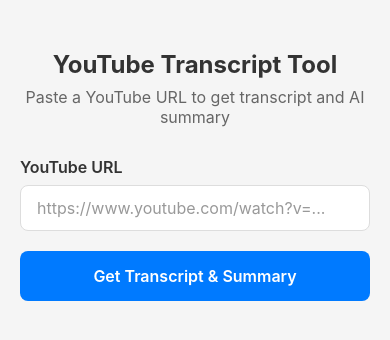
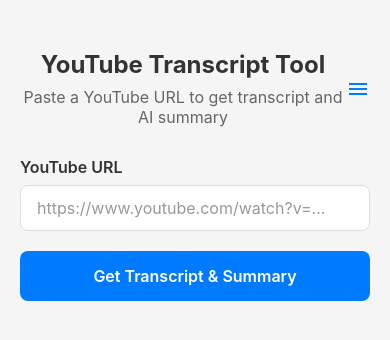
Before and after one commit to alanbouo/TubeChat-AI, a React Native app: screen / in a window 390 px wide. Shown: the top 340 px of the page. Built offline with nearby package versions, Linux system fonts and the light colour scheme.

Commit message:
added hamburger menu

```diff
--- a/App.tsx
+++ b/App.tsx
@@ -33,6 +33,7 @@
   const [error, setError] = useState('');
   const [loading, setLoading] = useState(false);
   const [isTranscriptExpanded, setIsTranscriptExpanded] = useState(false);
+  const [showMenu, setShowMenu] = useState(false);
 
   const handleCopy = async () => {
     await Clipboard.setStringAsync(transcript);
@@ -153,10 +154,28 @@
       <StatusBar style="auto" />
 
       <View style={styles.headerContainer}>
-        <Text style={styles.title}>YouTube Transcript Tool</Text>
-        <Text style={styles.subtitle}>
-          Paste a YouTube URL to get transcript and AI summary
-        </Text>
+        <View style={styles.headerTitles}>
+          <Text style={styles.title}>YouTube Transcript Tool</Text>
+          <Text style={styles.subtitle}>
+            Paste a YouTube URL to get transcript and AI summary
+          </Text>
+        </View>
+        <TouchableOpacity onPress={() => setShowMenu(!showMenu)}>
+          <MaterialIcons name="menu" size={24} color="#007AFF" />
+        </TouchableOpacity>
+        {showMenu && (
+          <View style={styles.menuDropdown}>
+            <TouchableOpacity style={styles.menuItem} onPress={() => { setShowMenu(false); Alert.alert('Historique', 'Ouverture de l\'historique ...'); }}>
+              <Text style={styles.menuItemText}>Historique</Text>
+            </TouchableOpacity>
+            <TouchableOpacity style={styles.menuItem} onPress={() => { setShowMenu(false); Alert.alert('Paramètres', 'Ouverture des paramètres ...'); }}>
+              <Text style={styles.menuItemText}>Paramètres</Text>
+            </TouchableOpacity>
+            <TouchableOpacity style={styles.menuItem} onPress={() => { setShowMenu(false); Alert.alert('Aide', 'Ouverture de l\'aide ...'); }}>
+              <Text style={styles.menuItemText}>Aide</Text>
+            </TouchableOpacity>
+          </View>
+        )}
       </View>
 
       <View style={styles.inputContainer}>
@@ -269,8 +288,14 @@
     paddingTop: 50,
   },
   headerContainer: {
+    flexDirection: 'row',
+    justifyContent: 'space-between',
     alignItems: 'center',
     marginBottom: 30,
+  },
+  headerTitles: {
+    flex: 1,
+    alignItems: 'center',
   },
   title: {
     fontSize: 24,
@@ -417,4 +442,26 @@
     color: '#007AFF',
     marginLeft: 8,
   },
+  menuDropdown: {
+    position: 'absolute',
+    top: 40,
+    right: 0,
+    backgroundColor: '#fff',
+    borderRadius: 8,
+    shadowColor: '#000',
+    shadowOffset: { width: 0, height: 2 },
+    shadowOpacity: 0.1,
+    shadowRadius: 3.84,
+    elevation: 5,
+    padding: 10,
+    zIndex: 999,
+  },
+  menuItem: {
+    paddingVertical: 10,
+    paddingHorizontal: 20,
+  },
+  menuItemText: {
+    fontSize: 16,
+    color: '#333',
+  },
 });
```
